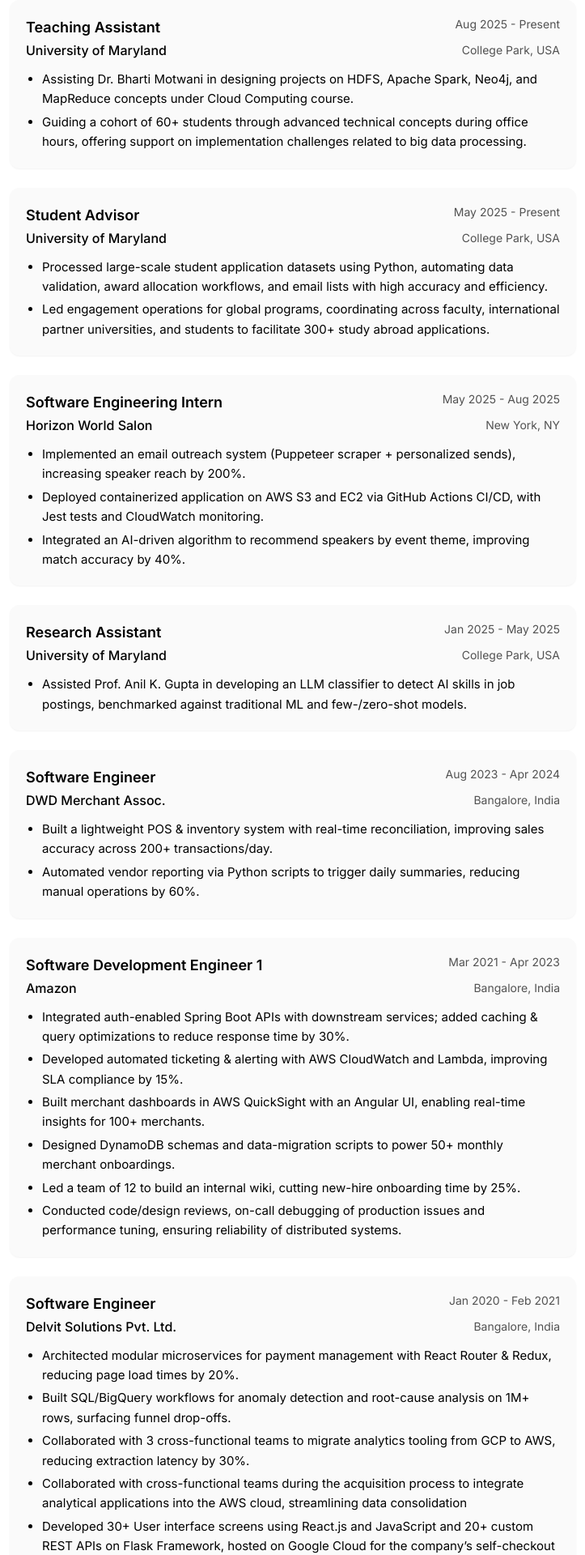
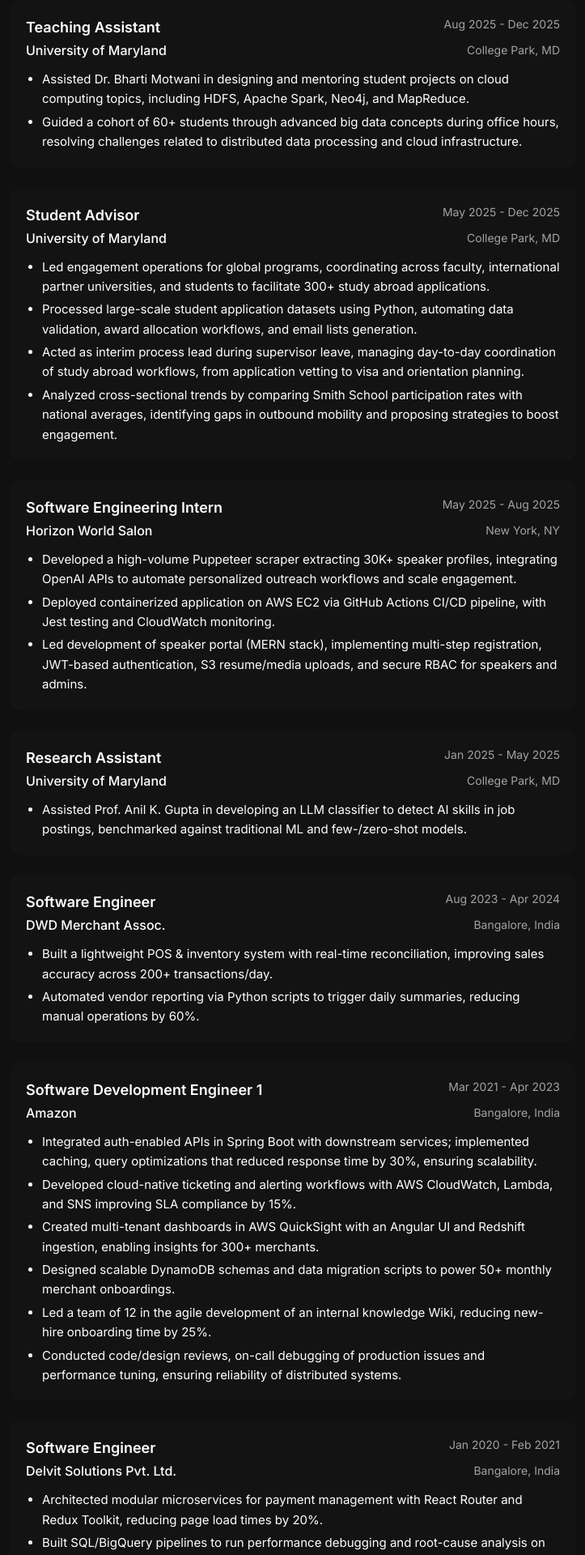
Before and after one commit to meghakalal09/megha-nextfolio, a Next.js app: page /experience in a window 1280 px wide. Shown: the part 260-2180 px from the top of the page at 81% size, without its empty margins (278-1001 px from the left). Built offline with nearby package versions, Linux system fonts and the light colour scheme.

Commit message:
updated some points in exp and projects

```diff
--- a/app/components/theme-switch.tsx
+++ b/app/components/theme-switch.tsx
@@ -5,13 +5,13 @@ import { ThemeProvider as NextThemesProvider } from "next-themes";
 import type { ThemeProviderProps } from "next-themes";
 import { FaCircleHalfStroke } from "react-icons/fa6";
 
-const storageKey = 'theme-preference';
+const storageKey = "theme-preference";
 
 export function ThemeProvider({ children, ...props }: ThemeProviderProps) {
   return (
     <NextThemesProvider
       attribute="class"
-      defaultTheme="system"
+      defaultTheme="dark"
       enableSystem
       {...props}
     >
@@ -23,21 +23,23 @@ export function ThemeProvider({ children, ...props }: ThemeProviderProps) {
 export const ThemeSwitch: React.FC = () => {
   const { setTheme } = useTheme();
   const [mounted, setMounted] = React.useState(false);
-  const [currentTheme, setCurrentTheme] = React.useState<'light' | 'dark'>('light');
+  const [currentTheme, setCurrentTheme] = React.useState<"light" | "dark">(
+    "dark"
+  );
 
-  const getColorPreference = (): 'light' | 'dark' => {
-    if (typeof window !== 'undefined') {
+  const getColorPreference = (): "light" | "dark" => {
+    if (typeof window !== "undefined") {
       const storedPreference = localStorage.getItem(storageKey);
       if (storedPreference) {
-        return storedPreference as 'light' | 'dark';
+        return storedPreference as "light" | "dark";
       }
-      return window.matchMedia('(prefers-color-scheme: dark)').matches ? 'dark' : 'light';
+      return "dark";
     }
-    return 'light';
+    return "dark";
   };
 
-  const reflectPreference = (theme: 'light' | 'dark') => {
-    document.documentElement.classList.remove('bg-light', 'bg-dark');
+  const reflectPreference = (theme: "light" | "dark") => {
+    document.documentElement.classList.remove("bg-light", "bg-dark");
     document.documentElement.classList.add(`bg-${theme}`);
     setCurrentTheme(theme);
     setTheme(theme);
@@ -48,20 +50,20 @@ export const ThemeSwitch: React.FC = () => {
     const initTheme = getColorPreference();
     reflectPreference(initTheme);
 
-    const mediaQuery = window.matchMedia('(prefers-color-scheme: dark)');
+    const mediaQuery = window.matchMedia("(prefers-color-scheme: dark)");
     const handleChange = () => {
-      const newTheme = mediaQuery.matches ? 'dark' : 'light';
+      const newTheme = mediaQuery.matches ? "dark" : "light";
       localStorage.setItem(storageKey, newTheme);
       reflectPreference(newTheme);
     };
 
-    mediaQuery.addEventListener('change', handleChange);
+    mediaQuery.addEventListener("change", handleChange);
 
-    return () => mediaQuery.removeEventListener('change', handleChange);
+    return () => mediaQuery.removeEventListener("change", handleChange);
   }, [setTheme]);
 
   const toggleTheme = () => {
-    const newTheme = currentTheme === 'light' ? 'dark' : 'light';
+    const newTheme = currentTheme === "light" ? "dark" : "light";
     localStorage.setItem(storageKey, newTheme);
     reflectPreference(newTheme);
   };
--- a/app/education/education-data.tsx
+++ b/app/education/education-data.tsx
@@ -15,7 +15,7 @@ export const education: EducationItem[] = [
     school: "University of Maryland",
     location: "College Park, MD",
     degree: "MS in Information Systems",
-    gpa: "3.95/4.00",
+    gpa: "3.96/4.00",
     dateRange: "Aug 2024 - Dec 2025",
     honors: [
       "Terrapin Scholarship Recipient for academic and professional excellence.",
--- a/app/experience/experience-data.tsx
+++ b/app/experience/experience-data.tsx
@@ -13,21 +13,23 @@ export const experience: Experience[] = [
   {
     role: "Teaching Assistant",
     company: "University of Maryland",
-    location: "College Park, USA",
-    dateRange: "Aug 2025 - Present",
+    location: "College Park, MD",
+    dateRange: "Aug 2025 - Dec 2025",
     bullets: [
-      "Assisting Dr. Bharti Motwani in designing projects on HDFS, Apache Spark, Neo4j, and MapReduce concepts under Cloud Computing course.",
-      "Guiding a cohort of 60+ students through advanced technical concepts during office hours, offering support on implementation challenges related to big data processing.",
+      "Assisted Dr. Bharti Motwani in designing and mentoring student projects on cloud computing topics, including HDFS, Apache Spark, Neo4j, and MapReduce.",
+      "Guided a cohort of 60+ students through advanced big data concepts during office hours, resolving challenges related to distributed data processing and cloud infrastructure.",
     ],
   },
   {
     role: "Student Advisor",
     company: "University of Maryland",
-    location: "College Park, USA",
-    dateRange: "May 2025 - Present",
+    location: "College Park, MD",
+    dateRange: "May 2025 - Dec 2025",
     bullets: [
-      "Processed large-scale student application datasets using Python, automating data validation, award allocation workflows, and email lists with high accuracy and efficiency.",
       "Led engagement operations for global programs, coordinating across faculty, international partner universities, and students to facilitate 300+ study abroad applications.",
+      "Processed large-scale student application datasets using Python, automating data validation, award allocation workflows, and email lists generation.",
+      "Acted as interim process lead during supervisor leave, managing day-to-day coordination of study abroad workflows, from application vetting to visa and orientation planning.",
+      "Analyzed cross-sectional trends by comparing Smith School participation rates with national averages, identifying gaps in outbound mobility and proposing strategies to boost engagement.",
     ],
   },
   {
@@ -36,15 +38,15 @@ export const experience: Experience[] = [
     location: "New York, NY",
     dateRange: "May 2025 - Aug 2025",
     bullets: [
-      "Implemented an email outreach system (Puppeteer scraper + personalized sends), increasing speaker reach by 200%.",
-      "Deployed containerized application on AWS S3 and EC2 via GitHub Actions CI/CD, with Jest tests and CloudWatch monitoring.",
-      "Integrated an AI-driven algorithm to recommend speakers by event theme, improving match accuracy by 40%.",
+      "Developed a high-volume Puppeteer scraper extracting 30K+ speaker profiles, integrating OpenAI APIs to automate personalized outreach workflows and scale engagement.",
+      "Deployed containerized application on AWS EC2 via GitHub Actions CI/CD pipeline, with Jest testing and CloudWatch monitoring.",
+      "Led development of speaker portal (MERN stack), implementing multi-step registration, JWT-based authentication, S3 resume/media uploads, and secure RBAC for speakers and admins.",
     ],
   },
   {
     role: "Research Assistant",
     company: "University of Maryland",
-    location: "College Park, USA",
+    location: "College Park, MD",
     dateRange: "Jan 2025 -  May 2025",
     bullets: [
       "Assisted Prof. Anil K. Gupta in developing an LLM classifier to detect AI skills in job postings, benchmarked against traditional ML and few-/zero-shot models.",
@@ -66,11 +68,11 @@ export const experience: Experience[] = [
     location: "Bangalore, India",
     dateRange: "Mar 2021 - Apr 2023",
     bullets: [
-      "Integrated auth-enabled Spring Boot APIs with downstream services; added caching & query optimizations to reduce response time by 30%.",
-      "Developed automated ticketing & alerting with AWS CloudWatch and Lambda, improving SLA compliance by 15%.",
-      "Built merchant dashboards in AWS QuickSight with an Angular UI, enabling real-time insights for 100+ merchants.",
-      "Designed DynamoDB schemas and data-migration scripts to power 50+ monthly merchant onboardings.",
-      "Led a team of 12 to build an internal wiki, cutting new-hire onboarding time by 25%.",
+      "Integrated auth-enabled APIs in Spring Boot with downstream services; implemented caching, query optimizations that reduced response time by 30%, ensuring scalability.",
+      "Developed cloud-native ticketing and alerting workflows with AWS CloudWatch, Lambda, and SNS improving SLA compliance by 15%.",
+      "Created multi-tenant dashboards in AWS QuickSight with an Angular UI and Redshift ingestion, enabling insights for 300+ merchants.",
+      "Designed scalable DynamoDB schemas and data migration scripts to power 50+ monthly merchant onboardings.",
+      "Led a team of 12 in the agile development of an internal knowledge Wiki, reducing new-hire onboarding time by 25%.",
       "Conducted code/design reviews, on-call debugging of production issues and performance tuning, ensuring reliability of distributed systems.",
     ],
   },
@@ -80,11 +82,10 @@ export const experience: Experience[] = [
     location: "Bangalore, India",
     dateRange: "Jan 2020 - Feb 2021",
     bullets: [
-      "Architected modular microservices for payment management with React Router & Redux, reducing page load times by 20%.",
-      "Built SQL/BigQuery workflows for anomaly detection and root-cause analysis on 1M+ rows, surfacing funnel drop-offs.",
-      "Collaborated with 3 cross-functional teams to migrate analytics tooling from GCP to AWS, reducing extraction latency by 30%.",
-      "Collaborated with cross-functional teams during the acquisition process to integrate analytical applications into the AWS cloud, streamlining data consolidation",
-      "Developed 30+ User interface screens using React.js and JavaScript and 20+ custom REST APIs on Flask Framework, hosted on Google Cloud for the company’s self-checkout project.",
+      "Architected modular microservices for payment management with React Router and Redux Toolkit, reducing page load times by 20%.",
+      "Built SQL/BigQuery pipelines to run performance debugging and root-cause analysis on 1M+ rows, surfacing key funnel drop-offs.",
+      "Collaborated with 3 cross-functional teams to migrate analytical infrastructure from GCP to AWS, reducing data extraction latency by 30%.",
+      "Developed 30+ user interface screens using React.js and JavaScript and 20+ custom REST APIs on the Flask framework, hosted on Google Cloud for the company's self-checkout project.",
       "Integrated behavioral analytics via Google Analytics to uncover engagement patterns, segment users, and inform data-backed marketing interventions.",
     ],
   },
--- a/app/layout.tsx
+++ b/app/layout.tsx
@@ -78,7 +78,7 @@ export default function RootLayout({
       <body className="antialiased flex flex-col items-center justify-center mx-auto mt-2 lg:mt-8 mb-20 lg:mb-40">
         <ThemeProvider
           attribute="class"
-          defaultTheme="system"
+          defaultTheme="dark"
           enableSystem
           disableTransitionOnChange
         >
--- a/app/projects/page.tsx
+++ b/app/projects/page.tsx
@@ -41,9 +41,10 @@ export default function ProjectsPage() {
             </div>
 
             {/* short description */}
-            <p className="mt-2 text-[15px] leading-relaxed text-neutral-800 dark:text-neutral-200">
-              {p.description}
-            </p>
+            <p
+              className="mt-2 text-[15px] leading-relaxed text-neutral-800 dark:text-neutral-200"
+              dangerouslySetInnerHTML={{ __html: p.description }}
+            />
           </div>
         ))}
       </div>
```
Also changed, not shown: app/page.tsx (+9 -9 lines), app/projects/project-data.tsx (+6 -6 lines), 1 other file (tests, documents, lock files or other folders).
